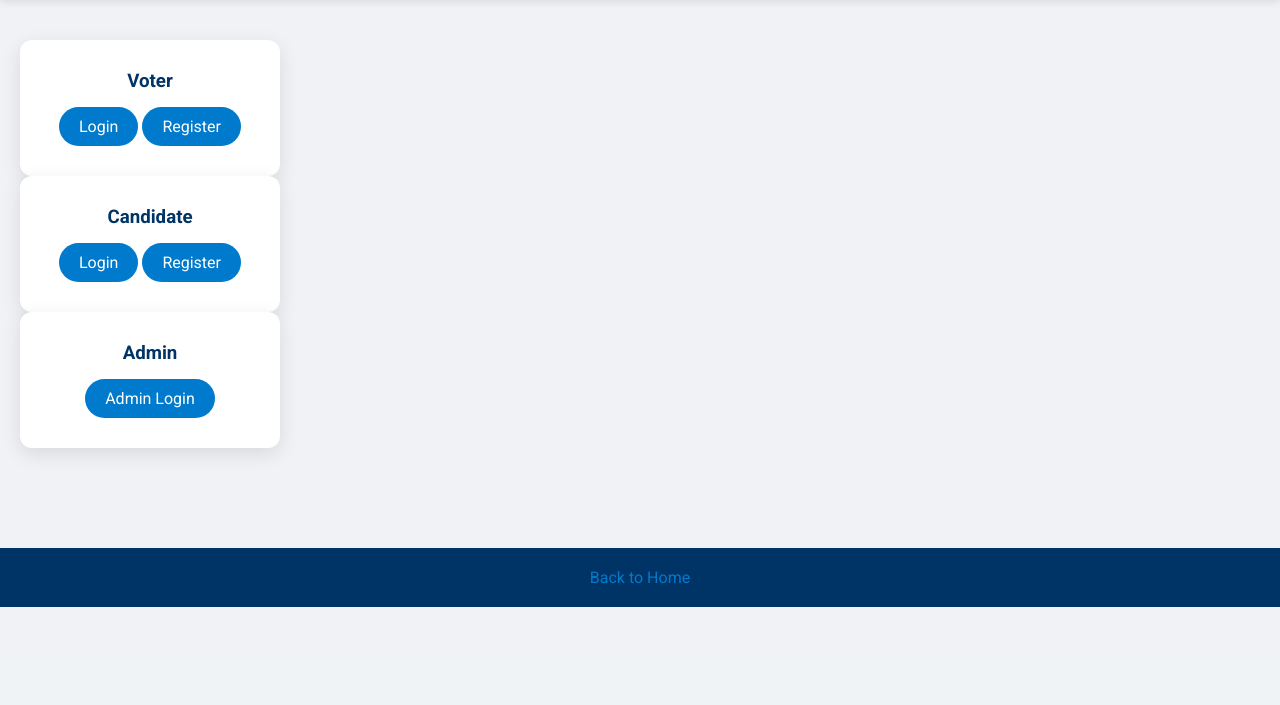
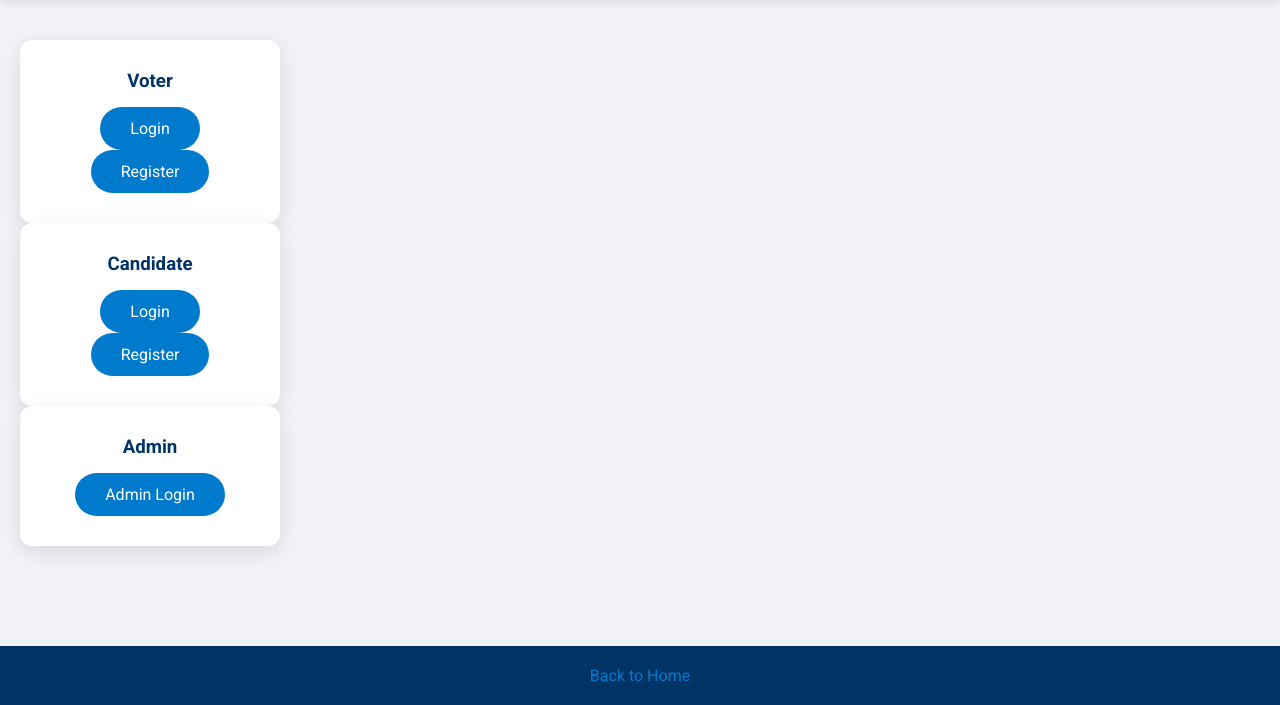
Before and after one commit to saras0110/backend-code, a Flask app: page /role_select in a window 1280 px wide. Shown: the part 147-852 px from the top of the page. Before the commit the page ends 754 px from the top, so only its background shows below. Run offline with Flask 3, Linux system fonts and the light colour scheme.

Commit message:
Update styles.css

```diff
--- a/static/styles.css
+++ b/static/styles.css
@@ -89,11 +89,12 @@ footer {
 
 .card a {
   display: inline-block;
+  padding: 12px 30px;
   background: #007acc;
   color: #fff;
-  padding: 10px 20px;
-  border-radius: 30px;
+  border-radius: 50px;
   text-decoration: none;
+  font-weight: 500;
   transition: background 0.3s;
 }
 
```
